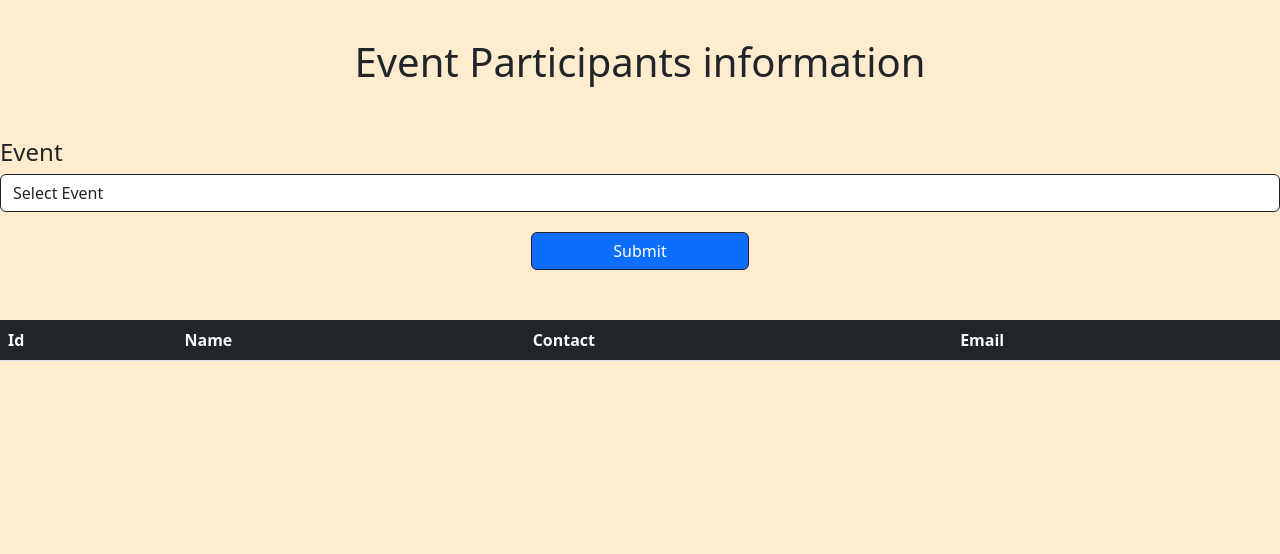
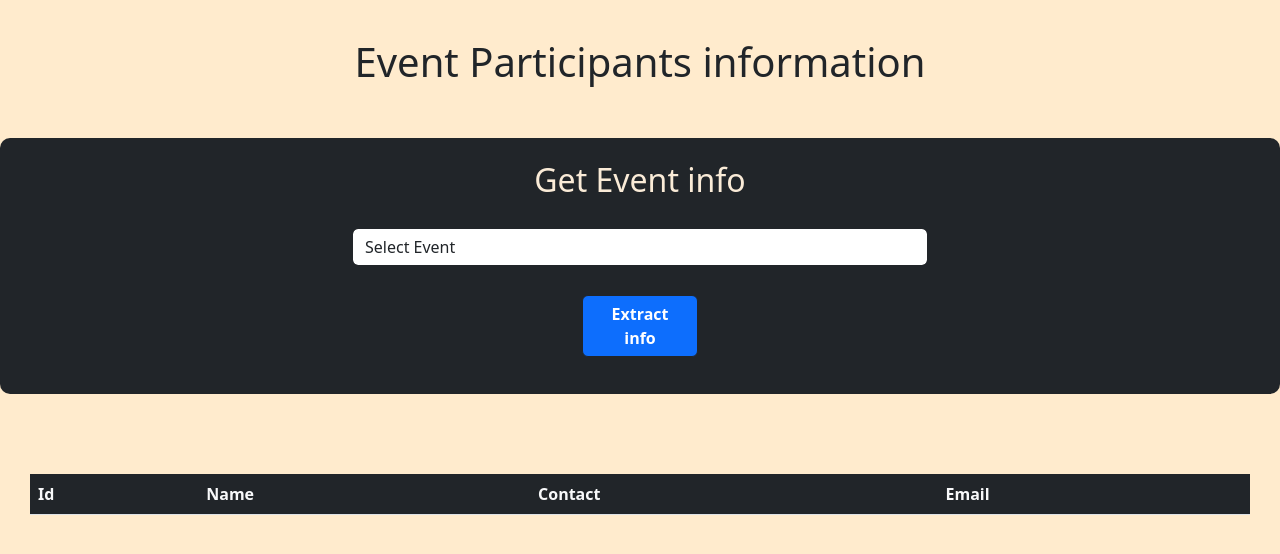
Before and after one commit to TanmayPatil105/event-management-system, a Flask app: page /participants in a window 1280 px wide. Shown: the top 554 px of the page. Run offline with Flask 2, Linux system fonts and the light colour scheme; data comes from the database, SQL or seed files in the repository; lists and menus that the app fills with data are empty.

Commit message:
chaged participants file

```diff
--- a/templates/participants.html
+++ b/templates/participants.html
@@ -24,31 +24,30 @@
 </head>
 <body style="background-color:blanchedalmond;">
     <h1 style="text-align:center;margin-top: 3%;margin-bottom: 4%;">Event Participants information</h1>
-    <div class="col">
-      <form method="post">
-      <div class="form-group rounded">
-            <label class="h4" for="inlineFormCustomSelect">Event</label>
-            <select
-              name="Event"
-              class="form-control w-100 border border-dark"
-            >
+    <div class="bg-dark text-dark "
+            style="align-items:center; display: flex; justify-content: center;background-color: #f1faee;height:20%;border-radius:10px;"
+            id="delevent">
+            <form method="post" style="width:45vw;min-height:20vw;">
+                <div class="form-group rounded" style="text-align:center;">
+                    <label style="margin-top:4%;margin-bottom:5%;;font-style:Trebuchet MS;color:antiquewhite" class="h2"
+                        for="inlineFormCustomSelect">Get  Event info </label>
+                    <select name="Event" class="form-control w-100 border border-dark">
                         <option selected>Select Event</option>
                         {% for event in events %}
                         <option value="{{event[0]}}">{{event[1]}}</option>
                         {% endfor %}
                     </select>
-            <div class="row" style="margin-top: 20px; margin-bottom: 50px">
-              <div class="col-md-5"></div>
-              <button
-                type="submit"
-                class="btn btn-primary border border-dark col-md-2"
-              >
-                Submit
+                </div>
+                <div style="margin-top:3%;align-items: center;display:flex;justify-content:center;">
+                    <button style="width:20%;margin-top:2%;margin-bottom:5%;align-items: center;display: flex; justify-content: center;font-weight:bolder;"
+                        type="submit" class="btn btn-primary border border-dark">
+                        Extract info
                     </button>
-            </div>
                 </div>
             </form>
         </div>
+
+    <div style="padding-top: 50px; margin: 30px;">
       <table class="table">
         <thead class="thead-dark bg-dark text-light">
             <tr>
@@ -69,5 +68,6 @@
             {% endfor %}
         </tbody>
     </table>
+    </div>
 </body>
 </html>
```
Also changed, not shown: templates/events.html (+9 -4 lines). Lines whose indentation alone changed are shown as unchanged.
